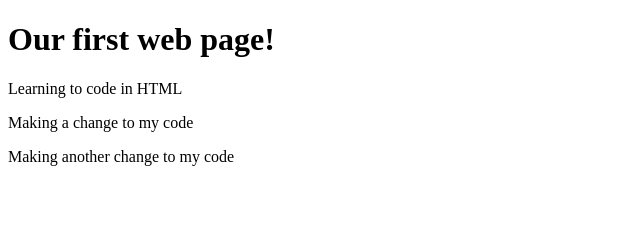
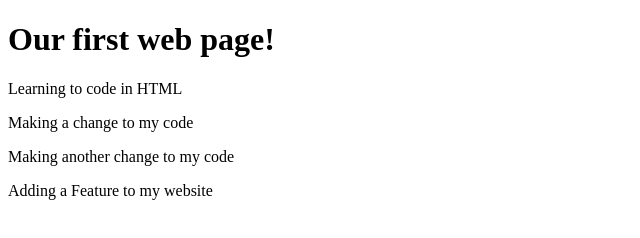
Before and after one commit to hemavenkateshp/DIS, a plain HTML site: page index.html in a window 1280 px wide. Shown: the whole page, without its empty margins (0-640 px from the left). Drawn offline with Linux system fonts and the light colour scheme.

Commit message:
First Version New Branch

```diff
--- a/index.html
+++ b/index.html
@@ -6,5 +6,6 @@
         <p>Learning to code in HTML</p>
         <p>Making a change to my code </p>
         <p>Making another change to my code </p>
+        <p>Adding a Feature to my website</p>
     </body>
 </html>
```
